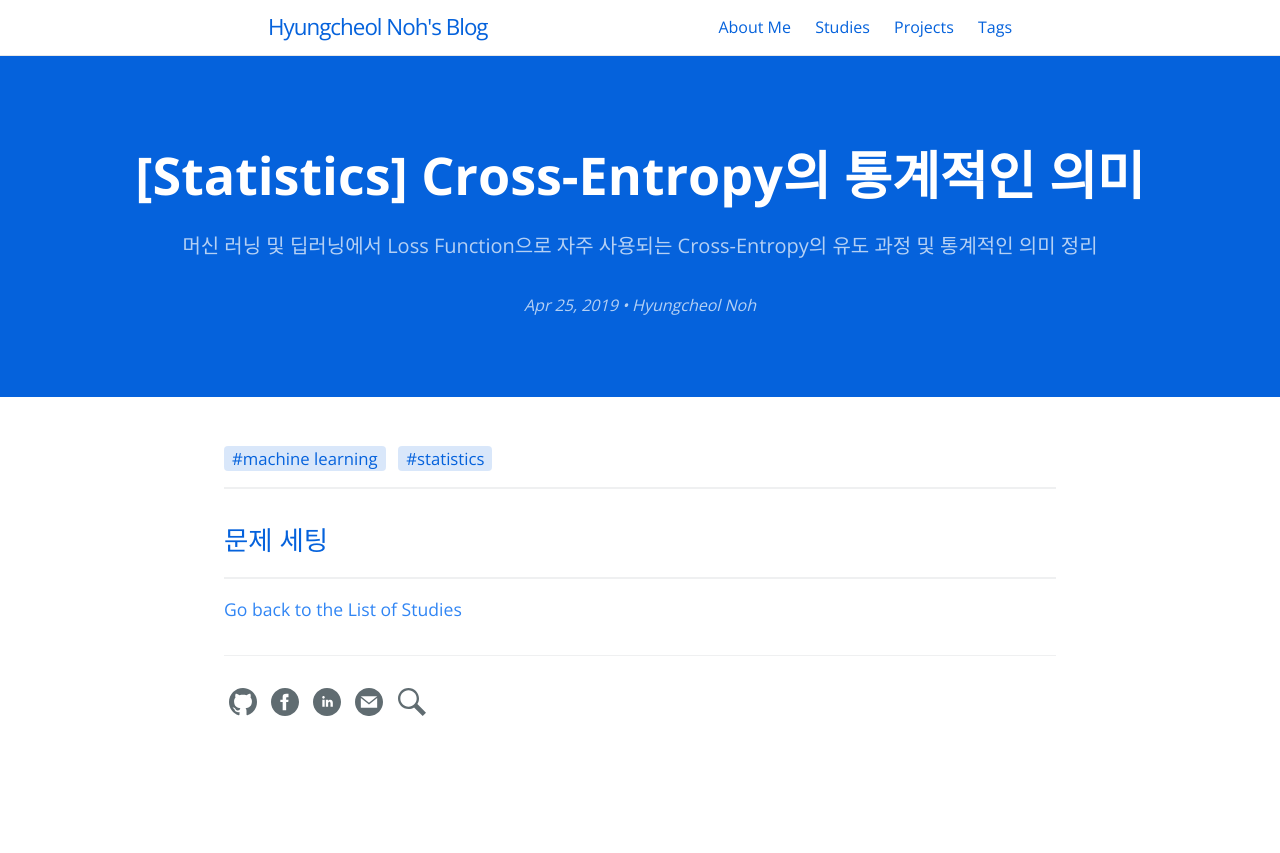
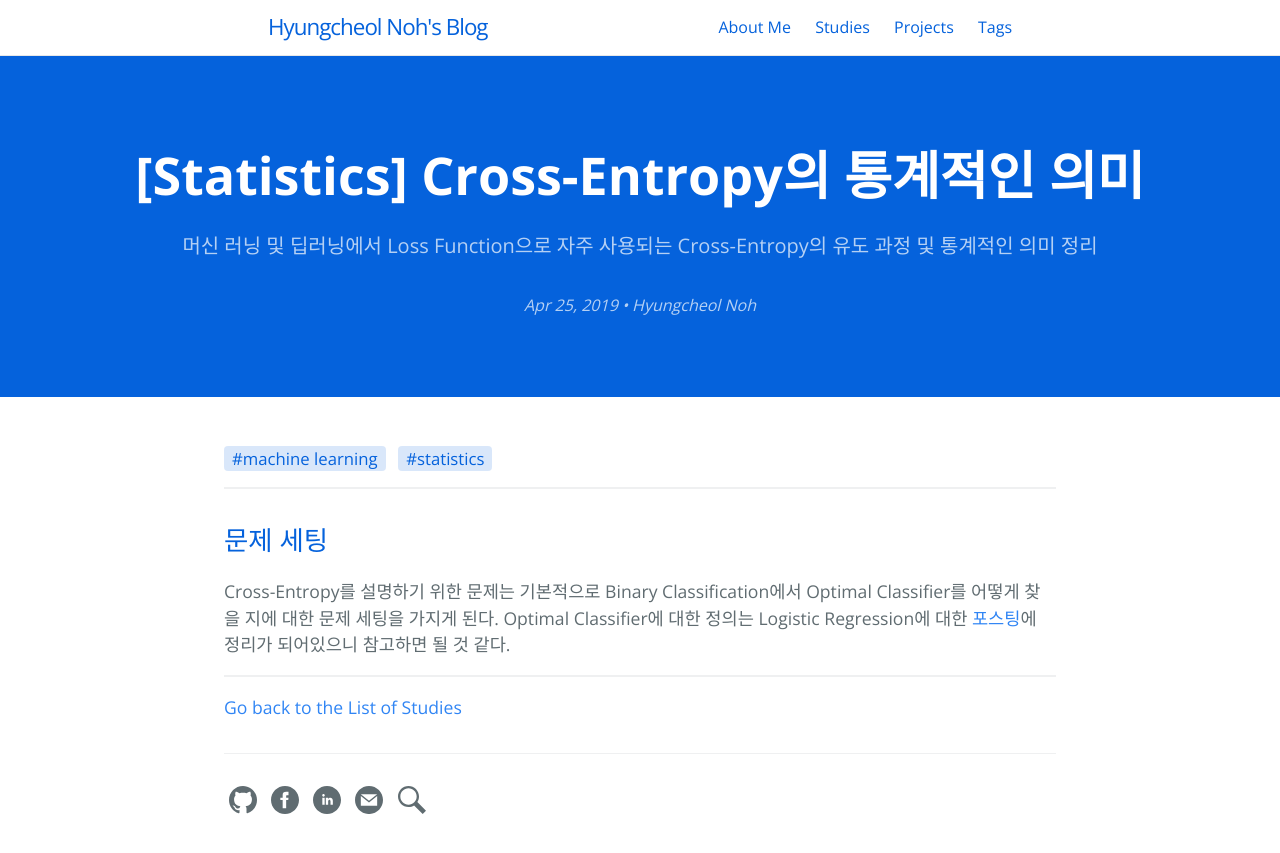
Before and after one commit to hcnoh/hcnoh.github.io, a Jekyll site: the page built from _posts/2019-06-03-cross-entropy.md, in a window 1280 px wide. Shown: the top 853 px of the page. Built offline with Jekyll 4.4.1, drawn with Linux system fonts in a browser that asks for light colours; comment, search, counter and statistics services are not loaded.

Commit message:
Update 2019-06-03-cross-entropy.md

```diff
--- a/_posts/2019-06-03-cross-entropy.md
+++ b/_posts/2019-06-03-cross-entropy.md
@@ -15,3 +15,4 @@ permalink: /2019-06-03-cross-entropy
 ---
 
 ## 문제 세팅
+Cross-Entropy를 설명하기 위한 문제는 기본적으로 Binary Classification에서 Optimal Classifier를 어떻게 찾을 지에 대한 문제 세팅을 가지게 된다. Optimal Classifier에 대한 정의는 Logistic Regression에 대한 [포스팅](https://hcnoh.github.io/2019-04-25-logistic-regression-and-naive-bayes)에 정리가 되어있으니 참고하면 될 것 같다.
```
